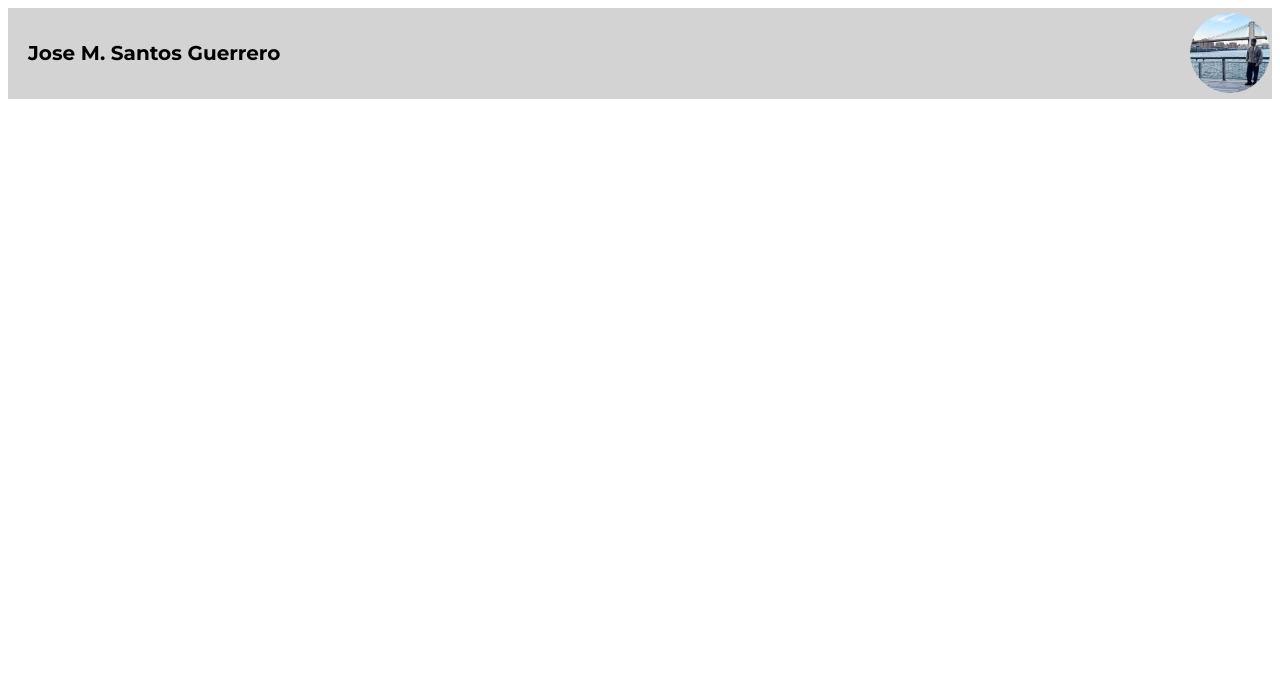
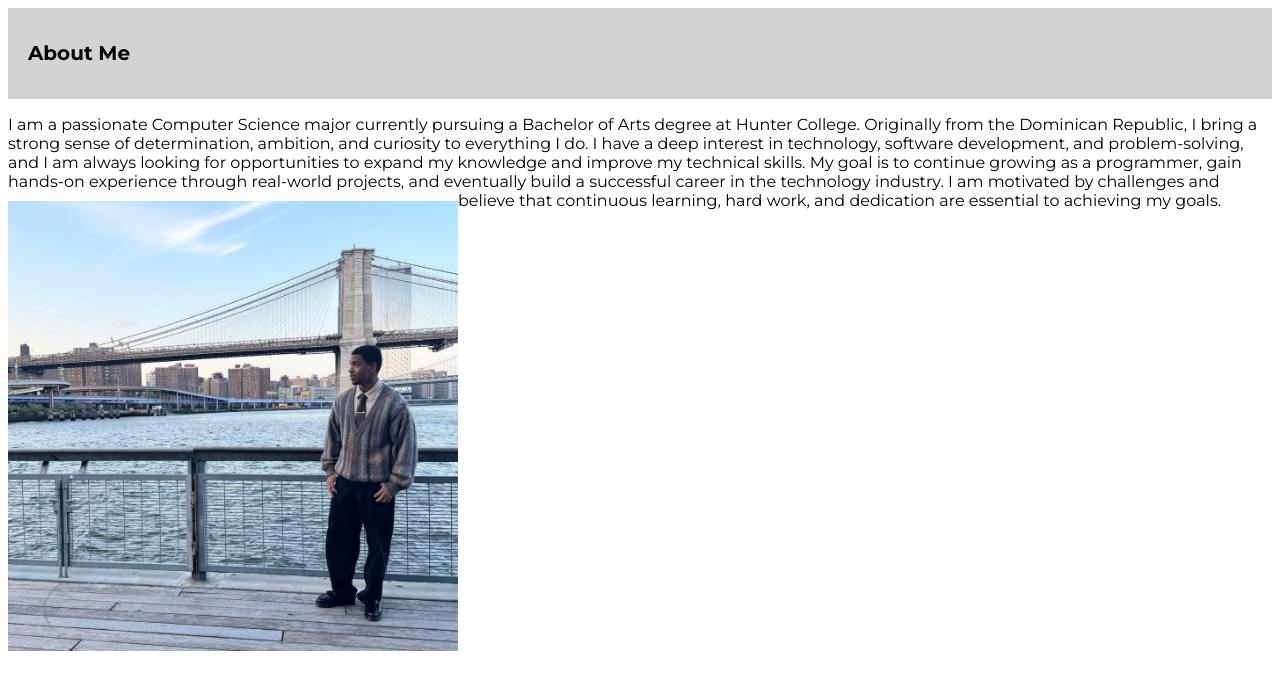
Before and after one commit to JoseSantosM/Portfolio-Website, a plain HTML site: page index.html in a window 1280 px wide. Drawn offline with Linux system fonts and the light colour scheme.

Commit message:
Progress in the aboutMe Page

```diff
--- a/css/style.css
+++ b/css/style.css
@@ -16,13 +16,13 @@
     text-align: left;
 }
 
-.Header_Picture {
-    width: 80px;
+.AboutMeImage {
+    width: 450px;
     max-width: 100%;
-    border-radius: 50%;
-    object-fit: cover;
-    position:fixed;
-    right: 10;
-    top: 13;
+    padding: 10 0;
+    float:left;
+}
 
+.AboutMe {
+    font-family: 'Montserrat', sans-serif;
 }
--- a/index.html
+++ b/index.html
@@ -16,13 +16,24 @@
 
 <body>
 
-  <header class="header">
-    <div class="container">
-      <h1 class="header_title">Jose M. Santos Guerrero </h1>
-      <img class="Header_Picture" src="Resources/ProfilePicture.jpg">
-
+  <div class="header">
+  <header>
+    <div>
+      <h1 class="header_title">About Me </h1>
     </div>
   </header>
+  </div>
+
+  <div class="AboutMe">
+    <div class="AboutMeContainer">
+      <p>
+        I am a passionate Computer Science major currently pursuing a Bachelor of Arts degree at Hunter College. Originally from the Dominican Republic, I bring a strong sense of determination, ambition, and curiosity to everything I do. I have a deep interest in technology, software development, and problem-solving, and I am always looking for opportunities to expand my knowledge and improve my technical skills. My goal is to continue growing as a programmer, gain hands-on experience through real-world projects, and eventually build a successful career in the technology industry. I am motivated by challenges and believe that continuous learning, hard work, and dedication are essential to achieving my goals.
+      <img class="AboutMeImage" src="Resources/ProfilePicture.jpg">
+      </p>
+    </div>
+  </div>
+
+
 
 </body>
 </html>
```
